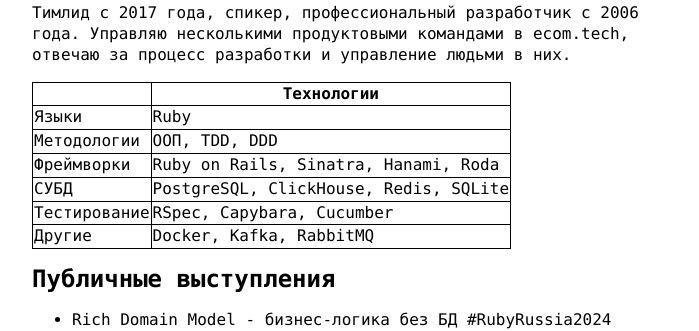
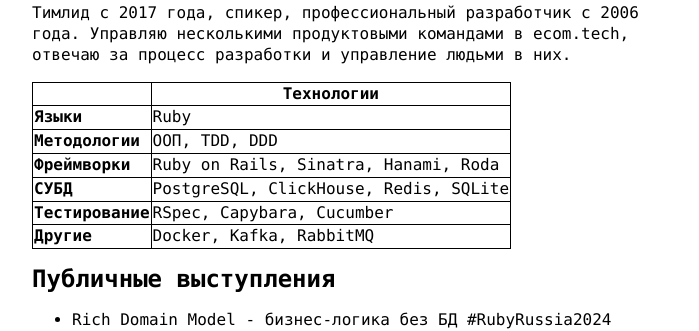
Before and after one commit to sergio-fry/blog, a Jekyll site: the page built from cv.md, in a window 1280 px wide. Shown: the part 390-721 px from the top of the page, without its empty margins (288-987 px from the left). Built offline with Jekyll 4.4.1, drawn with Linux system fonts in a browser that asks for light colours.

Commit message:
vault backup: 2024-11-19 12:43:12
Affected files:
cv.md

```diff
--- a/cv.md
+++ b/cv.md
@@ -15,14 +15,14 @@ tg:[@SergeiUdalov](https://t.me/SergeiUdalov),
 
 Тимлид с 2017 года, спикер, профессиональный разработчик с 2006 года. Управляю несколькими продуктовыми командами в ecom.tech, отвечаю за процесс разработки и управление людьми в них.
 
-|              | Технологии                            |
-| ------------ | ------------------------------------- |
-| Языки        | Ruby                                  |
-| Методологии  | ООП, TDD, DDD                         |
-| Фреймворки   | Ruby on Rails, Sinatra, Hanami, Roda  |
-| СУБД         | PostgreSQL, ClickHouse, Redis, SQLite |
-| Тестирование | RSpec, Capybara, Cucumber             |
-| Другие       | Docker, Kafka, RabbitMQ               |
+|                  | Технологии                            |
+| ---------------- | ------------------------------------- |
+| **Языки**        | Ruby                                  |
+| **Методологии**  | ООП, TDD, DDD                         |
+| **Фреймворки**   | Ruby on Rails, Sinatra, Hanami, Roda  |
+| **СУБД**         | PostgreSQL, ClickHouse, Redis, SQLite |
+| **Тестирование** | RSpec, Capybara, Cucumber             |
+| **Другие**       | Docker, Kafka, RabbitMQ               |
 
 ## Публичные выступления
 
```
